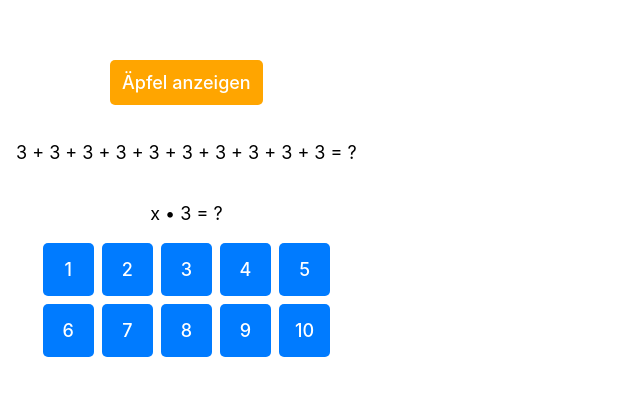
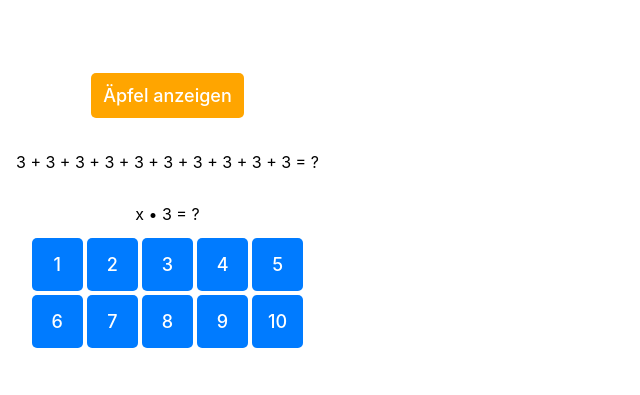
Before and after one commit to hssw24/vor1x1, a React (Vite) app: page / in a window 1280 px wide. Shown: the part 187-582 px from the top of the page, without its empty margins (0-640 px from the left). Built offline with nearby package versions, Linux system fonts and the light colour scheme.

Commit message:
Beschreibung der Änderungen

```diff
--- a/src/App.jsx
+++ b/src/App.jsx
@@ -49,9 +49,9 @@ export default function MultiplicationTrainer() {
           ))}
         </div>
       )}
-      <p style={{ fontSize: '18px', marginBottom: '16px', color: '#000000' }}>{`${task.factor} + `.repeat(task.multiplier).slice(0, -2)} = ?</p>
-      <p style={{ fontSize: '18px', marginBottom: '16px', color: '#000000' }}>x • {task.factor} = ?</p>
-      <div style={{ display: 'grid', gridTemplateColumns: 'repeat(5, 1fr)', gap: '8px', marginBottom: '16px' }}>
+      <p style={{ fontSize: '16px', marginBottom: '12px', color: '#000000' }}>{`${task.factor} + `.repeat(task.multiplier).slice(0, -2)} = ?</p>
+      <p style={{ fontSize: '16px', marginBottom: '12px', color: '#000000' }}>x • {task.factor} = ?</p>
+      <div style={{ display: 'grid', gridTemplateColumns: 'repeat(5, 1fr)', gap: '4px', marginBottom: '12px' }}>
         {[...Array(10).keys()].map((num) => (
           <button
             key={num + 1}
```
